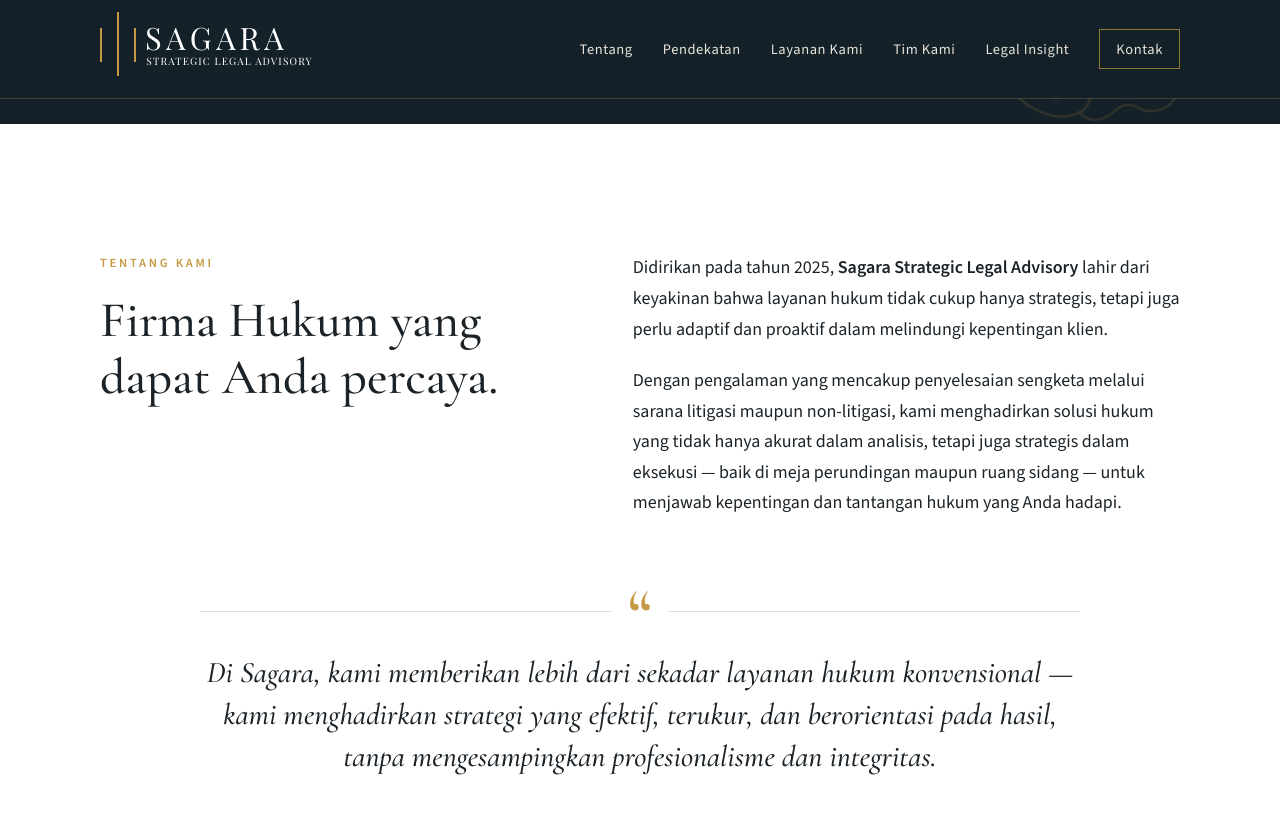
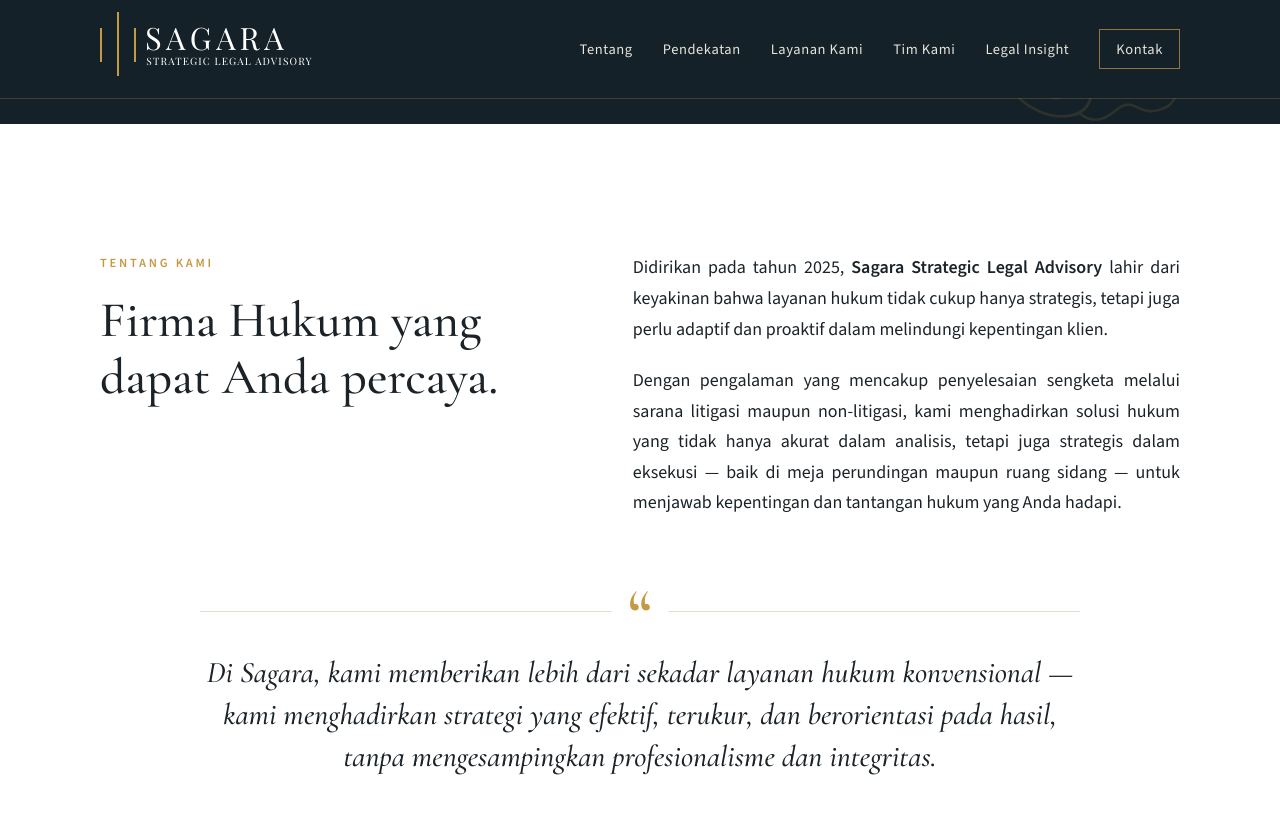
Before and after one commit to Vrijemann/SSLA-Web, a Jekyll site: the page built from index.html, in a window 1280 px wide and 900 px high, scrolled down 1537 px. Shown: the top 814 px of the window. Built offline with Jekyll 4.4.1, drawn with Linux system fonts in a browser that asks for light colours.

Commit message:
Pratinjau: paragraf rata kanan-kiri (tablet & desktop)
Co-Authored-By: Claude Opus 5.5 <noreply@anthropic.com>
Claude-Session: https://claude.ai/code/session_016LrWBHooU5mNt67cUqTKXG

```diff
--- a/assets/css/style.css
+++ b/assets/css/style.css
@@ -413,3 +413,19 @@ img.awan { height: auto; display: block; }
 .wordmark__name { top: calc(var(--wm) * .177); font-size: calc(var(--wm) * .483); letter-spacing: .149em; }
 .wordmark__sub { top: calc(var(--wm) * .681); left: calc(var(--wm) * .022); font-size: calc(var(--wm) * .159); letter-spacing: .113em; opacity: 1; }
 @media (max-width: 640px) { .wordmark { --wm: 48px; } }
+
+/* ---------- Paragraf rata kanan-kiri (justify) ----------
+   Hanya di layar >= 768px. Di ponsel kolomnya terlalu sempit dan browser
+   belum bisa memenggal kata bahasa Indonesia, sehingga justify memunculkan
+   celah lebar antarkata; di sana teks tetap rata kiri. */
+@media (min-width: 768px) {
+  .split__body p,
+  .steps__item p,
+  .practice > p:not(.practice__label),
+  .partner__body p:not(.partner__role),
+  .associate p:not(.partner__role),
+  .post-card__excerpt {
+    text-align: justify;
+    text-justify: inter-word;
+  }
+}
```
